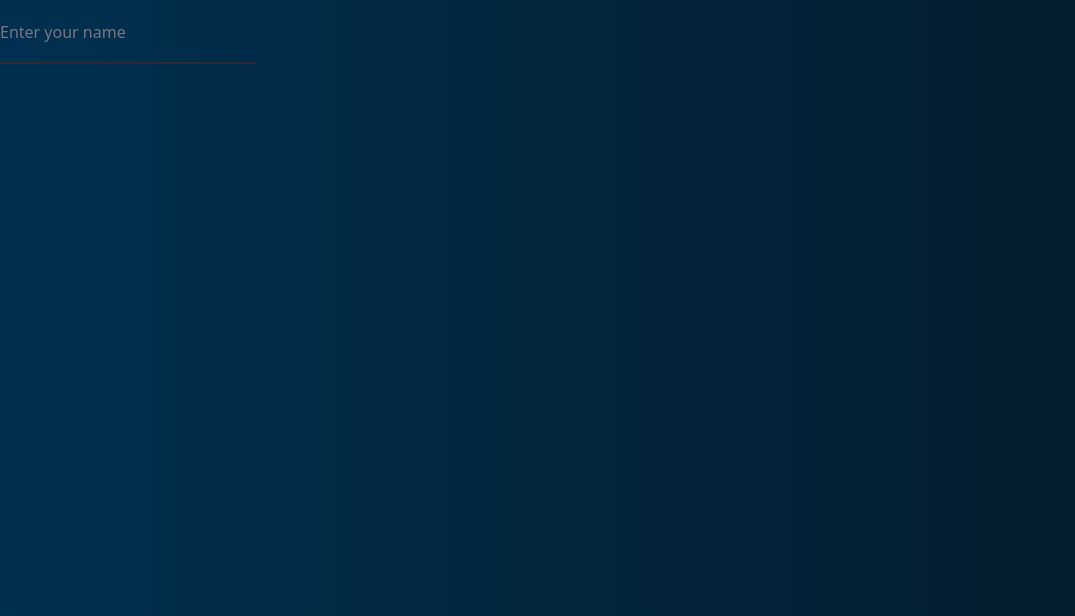
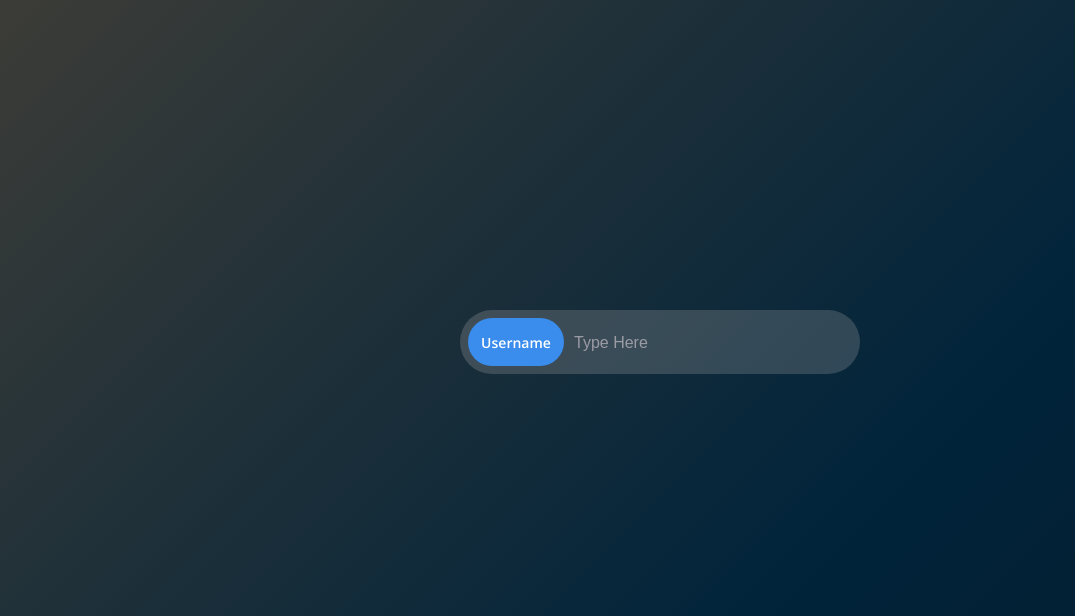
Before and after one commit to gayatrisrinivasan/flimely, a PHP site: page /name.html in a window 1280 px wide. Shown: the top 616 px of the page, without its empty margins (0-1075 px from the left). Run offline with PHP 8.4, Linux system fonts and the light colour scheme.

Commit message:
Added TextBox

```diff
--- a/name.html
+++ b/name.html
@@ -7,19 +7,18 @@
     <link rel="stylesheet" href="style.css">
     <link rel="preconnect" href="https://fonts.googleapis.com">
 <link rel="preconnect" href="https://fonts.gstatic.com" crossorigin>
-<link href="https://fonts.googleapis.com/css2?family=Lato:wght@300&display=swap" rel="stylesheet">
-    <link href="https://cdn.jsdelivr.net/npm/bootstrap@5.2.0-beta1/dist/css/bootstrap.min.css" rel="stylesheet" integrity="sha384-0evHe/X+R7YkIZDRvuzKMRqM+OrBnVFBL6DOitfPri4tjfHxaWutUpFmBp4vmVor" crossorigin="anonymous">
-<script src="https://cdn.jsdelivr.net/npm/bootstrap@5.2.0-beta1/dist/js/bootstrap.bundle.min.js" integrity="sha384-pprn3073KE6tl6bjs2QrFaJGz5/SUsLqktiwsUTF55Jfv3qYSDhgCecCxMW52nD2" crossorigin="anonymous"></script>
+<link href="https://fonts.googleapis.com/css2?family=Open+Sans:wght@400;600&display=swap" rel="stylesheet">
     <title>Document</title>
 </head>
 <body>
 
-        <div class="text-box">
-            <input />
-            <span class="label">Enter your name</span>
-            <span class="label-sm">First name</span>
+        <div class="textbox">
+            <input placeholder="Type Here"
+            />
+            <span>
+                Username
+            </span>
         </div>
-
 
 </body>
 </html>
--- a/style.css
+++ b/style.css
@@ -1,62 +1,73 @@
+/* font-family: 'Open Sans', sans-serif; */
+
 body {
-    background-image: url(images/gradient.png)
+    background-image: url(images/gradient.png);
+    font-family: 'Open Sans', sans-serif;
+    margin: auto;
+    padding: 10px;
 }
 
 h1 {
     color:white;
 }
 
-.text-box {
-    position: relative;
-    overflow: hidden;
-    display:flex;
-    height: 4rem;
+.title {
+    color: #b2d9e2;
+    font-family: 'Open Sans', sans-serif;
+    font-size: 40px;
+
 }
 
-.label,
-.label-sm {
+.textbox {
+    top: 300px;
+    left: 450px;
+    position: relative;
+    display: flex;
+    height: 4rem;
+    width: 400px;
+    border: 0;
+    border-radius: 4rem;
+    background-color: rgba(197, 193, 193, 0.219);
+;
+}
+
+span {
     position: absolute;
-    top: 50%;
-    color: #7b7684;
+    top: 0.5rem;
+    left: 0.5rem;
+    display: grid;
+    place-items: center;
+    height: 3rem;
+    width: 6rem;
+    font-size: 0.875rem;
+    font-weight: 600;
+    border-radius: inherit;
+    background: #3a8ced;
+    color: #ffffff;
     pointer-events: none;
     transition: all 0.35s;
 }
 
-.label {
-    left: 0;
-    transform: translate(0, -50%);
-}
-
-.label-sm {
-    right: 0;
-    transform: translate(3rem, -50%);
-    width: 6rem;
-    font-size:0.75rem;
-    text-align: right;
-    opacity: 0;
+input {
+    flex: 1 1 auto;
+    padding-left: 6.5rem;
+    height: inherit;
+    border: 0;
+    outline: none;
+    background: transparent;
+    font-size: 1rem;
+    text-indent: 0.625rem;
     transition: all 0.35s;
 }
 
-input {
-    height: inherit;
-    width: 16rem;
-    border: 0;
-    border-bottom: 2px solid #2e2a33;
-    outline: none;
-    background: transparent;
-    color: #f7f7f7;
-    font-size: 1rem;
-    transition: all 0.35s;
+input, select, textarea{
+    color: #ffffff;
 }
 
-input:focus { border-bottom-color: #1ac0a2; }
+input::placeholder { color: #9b9ba5;}
 
-input:focus ~ .label {
-    opacity: 0;
-    transform: translate(-3rem, -50%);
+input:focus { transform: translateX(-6rem);}
+
+input:focus ~ span {
+    transform: translateY(-4rem);
 }
-
-input:focus ~ .label-sm {
-    opacity: 1;
-    transform: translate(0, -50%);
-}
```
Also changed, not shown: images/gradient.png.
